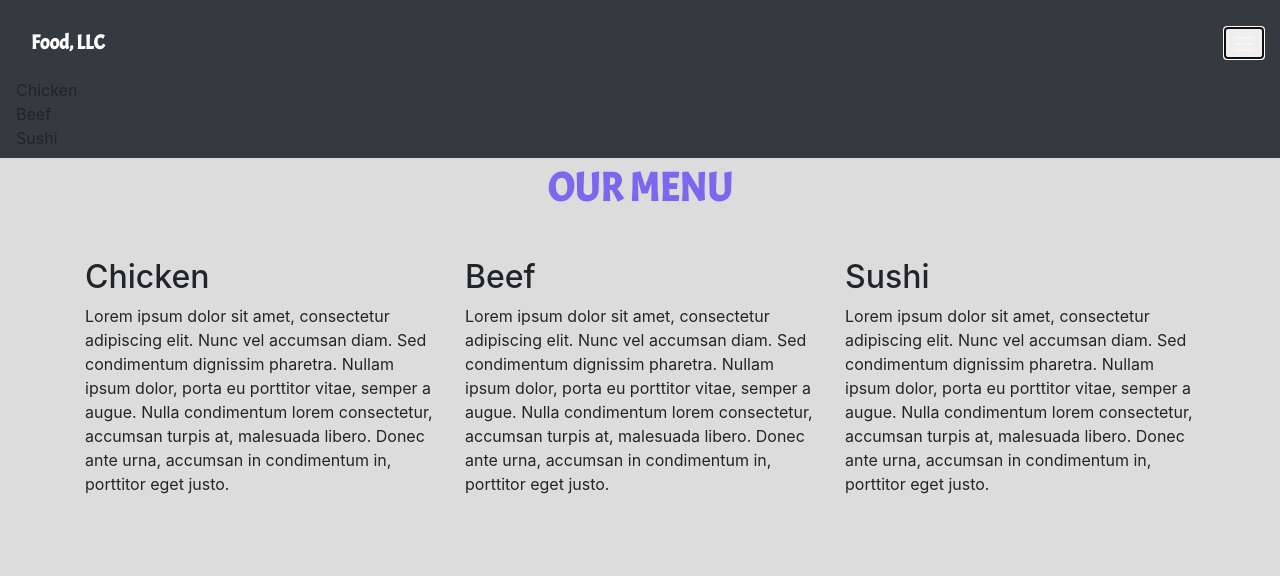
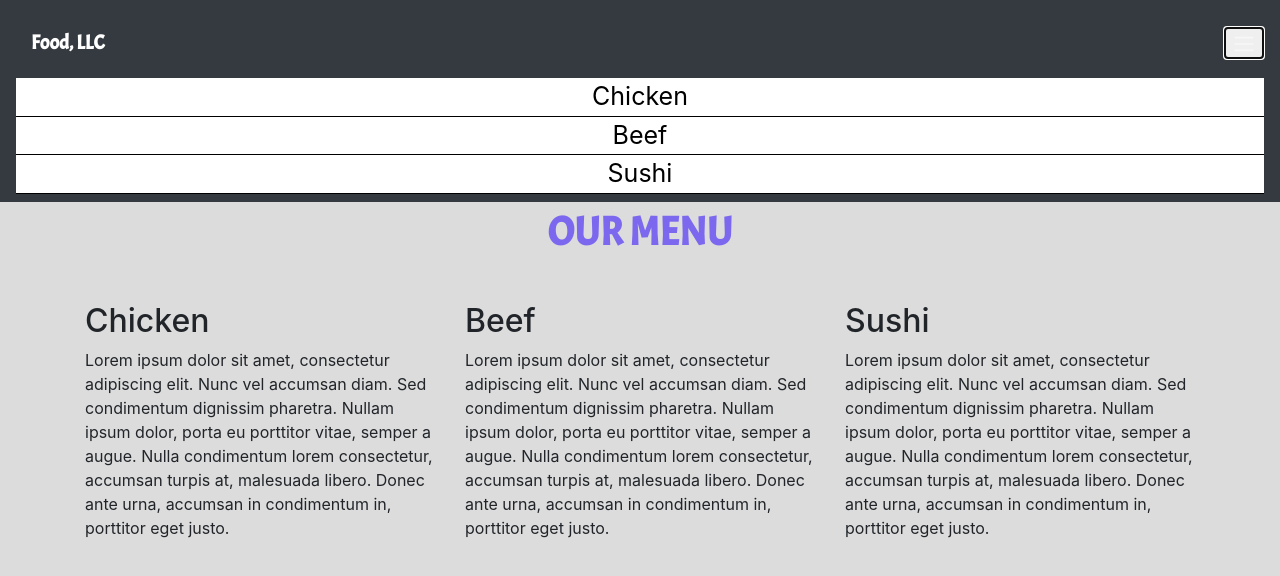
Before and after one commit to nehakahate/CourseraCourse, a plain HTML site: page index.html in a window 1280 px wide. Both pictures are taken after a click on the button "Toggle navigation". Drawn offline with nearby package versions, Linux system fonts and the light colour scheme.

Commit message:
Update style.css

```diff
--- a/css/style.css
+++ b/css/style.css
@@ -16,6 +16,22 @@ h1 {
 
 }
 
+.navbar-nav{
+  font-size: 25px;
+  text-align: center;
+  margin: 0;
+  padding: 0;
+}
+.menu-item{
+	padding: 0;
+	margin: 0;
+	width: 100%;
+	background-color: white;
+	border-bottom: 1px solid black;
+	color: black;
+	display: block;
+}
+
 #menu {
 	font-family: 'Acme', cursive, serif;
 	font-weight: bold;
```
